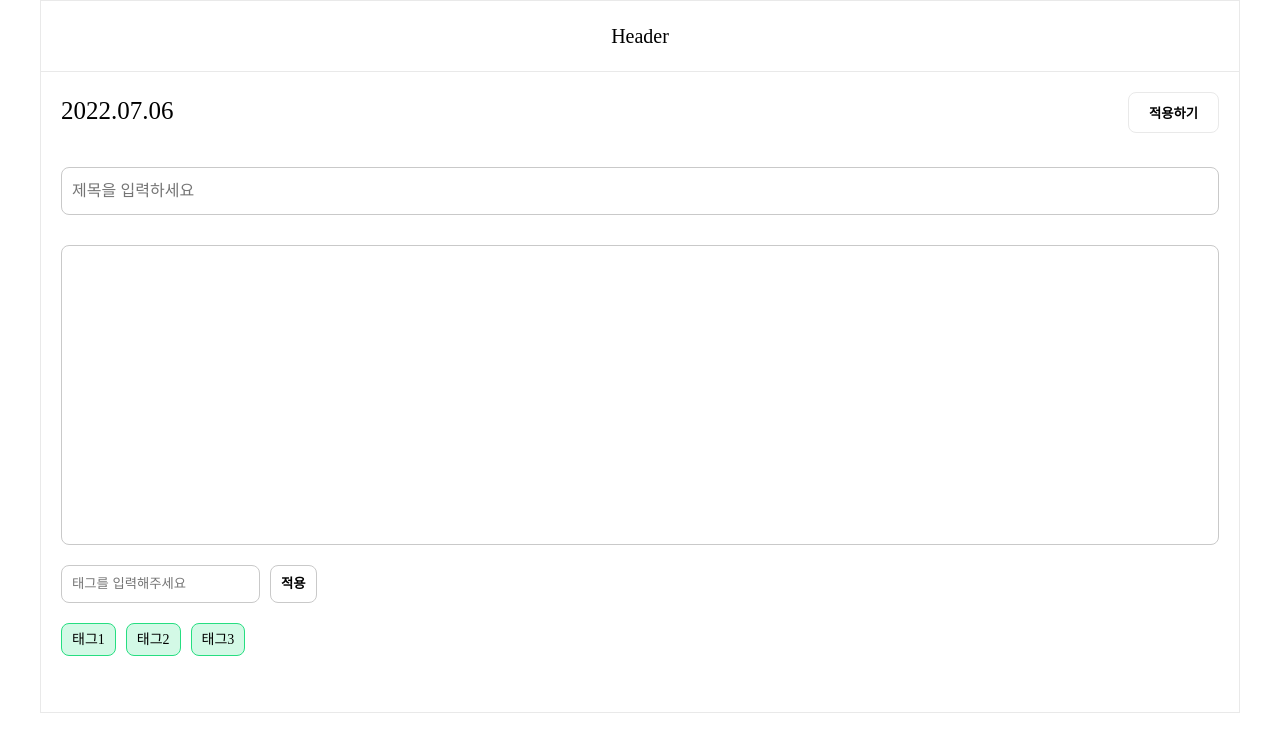
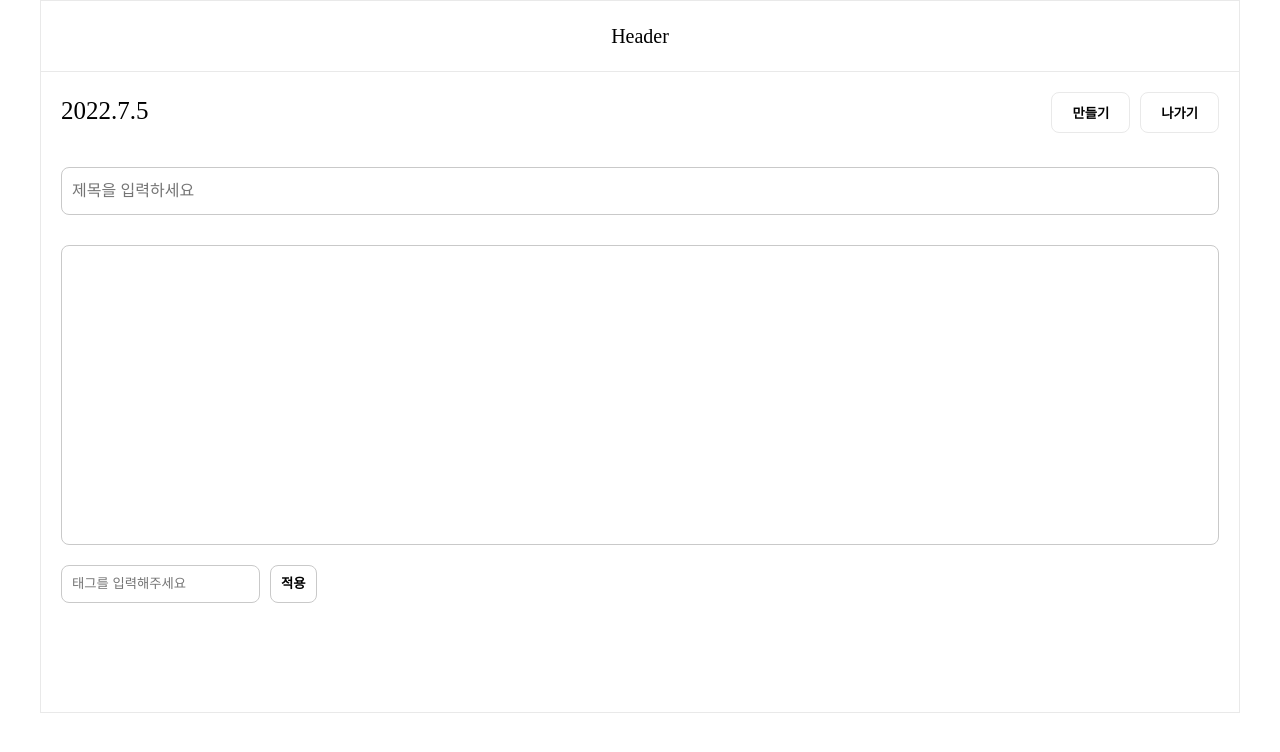
Before and after one commit to HongDuHyeon/diary_minding, a React (Create React App) app: page /write in a window 1280 px wide. Shown: the top 752 px of the page. Built offline with nearby package versions, Linux system fonts and the light colour scheme.

Commit message:
Modify: Tag 컴포넌트 분리 및 기능 작업

```diff
--- a/src/features/Write/Write.tsx
+++ b/src/features/Write/Write.tsx
@@ -1,27 +1,114 @@
-import React from 'react';
+import React, { useEffect, useState } from 'react';
+import { useNavigate } from 'react-router-dom';
 import styled from 'styled-components';
-import { CardTag } from '../List/List';
+import Tag from './components/Tag';
+
+let nextId = 1;
+
+interface iWrite {
+  date?: number | string;
+  title: string;
+  text: string;
+}
+
+export interface iTag {
+  id: number | string;
+  text: string;
+}
 
 const Write = () => {
+  const [write, setWrite] = useState<iWrite>({
+    date: '',
+    title: '',
+    text: '',
+  });
+  const [tag, setTag] = useState<iTag[]>([]);
+  const navigate = useNavigate();
+
+  const year = new Date().getFullYear();
+  const month = new Date().getMonth() + 1;
+  const day = new Date().getDate();
+
+  const goToList = () => {
+    navigate('/');
+  };
+
+  const onDiaryPost = (e: React.FormEvent<HTMLButtonElement>) => {
+    e.preventDefault();
+    fetch('http://localhost:4000/diary', {
+      method: 'POST',
+      headers: {
+        'Content-Type': 'application/json',
+      },
+      body: JSON.stringify({
+        date: write.date,
+        title: write.title,
+        text: write.text,
+        tag: tag,
+      }),
+    })
+      .then(res => res.json())
+      .then(res => {
+        if (res) {
+          alert('새로운 일기가 추가 되었습니다.');
+          handleWriteReset();
+          goToList();
+        }
+      });
+  };
+
+  useEffect(() => {
+    setWrite(prev => ({ ...prev, date: `${year}.${month}.${day}` }));
+  }, []);
+
+  const handleWriteInput = (e: React.ChangeEvent<HTMLInputElement>) => {
+    const { value, name } = e.target;
+    setWrite(prev => ({ ...prev, [name]: value }));
+  };
+
+  const handleWriteText = (e: React.ChangeEvent<HTMLTextAreaElement>) => {
+    const { value, name } = e.target;
+    setWrite(prev => ({ ...prev, [name]: value }));
+  };
+
+  const handleTag = (text: string) => {
+    if (text === '') {
+      return;
+    } else {
+      const tagList = {
+        id: nextId,
+        text,
+      };
+      setTag(tag => tag.concat(tagList));
+      nextId++;
+    }
+  };
+  const handleWriteReset = () => {
+    setWrite(prev => ({ ...prev, title: '', text: '' }));
+    setTag([]);
+  };
+
   return (
     <>
       <WriteForm>
         <WriteButtonWrap>
-          <WriteSubmitButton>적용하기</WriteSubmitButton>
+          <WriteSubmitButton onClick={onDiaryPost}>만들기</WriteSubmitButton>
+          <WriteExitButton onClick={goToList}>나가기</WriteExitButton>
         </WriteButtonWrap>
         <WriteContents>
-          <WriteDate>2022.07.06</WriteDate>
-          <WriteTitle placeholder="제목을 입력하세요" />
-          <WriteText />
-          <TagWrap>
-            <TagInput placeholder="태그를 입력해주세요" />
-            <TagButton>적용</TagButton>
-            <WriteTagWrap>
-              <CardTag>태그1</CardTag>
-              <CardTag>태그2</CardTag>
-              <CardTag>태그3</CardTag>
-            </WriteTagWrap>
-          </TagWrap>
+          <WriteDate>{write.date}</WriteDate>
+          <WriteTitle
+            name="title"
+            value={write.title}
+            onChange={handleWriteInput}
+            placeholder="제목을 입력하세요"
+          />
+          <WriteText
+            name="text"
+            value={write.text}
+            onChange={handleWriteText}
+          />
+          <Tag handleTag={handleTag} tag={tag} />
         </WriteContents>
       </WriteForm>
     </>
@@ -46,6 +133,10 @@ const WriteSubmitButton = styled.button`
   border-radius: 8px;
 `;
 
+const WriteExitButton = styled(WriteSubmitButton)`
+  margin-left: 10px;
+`;
+
 const WriteContents = styled.div``;
 
 const WriteDate = styled.p`
@@ -63,25 +154,6 @@ const WriteTitle = styled.input`
   outline: none;
 `;
 
-const TagWrap = styled.div`
-  margin-top: 20px;
-`;
-
-const TagInput = styled.input`
-  padding: 5px 10px;
-  border: 1px solid #c9c9c9;
-  border-radius: 8px;
-  line-height: 26px;
-`;
-
-const TagButton = styled.button`
-  padding: 5px 10px;
-  margin-left: 10px;
-  border: 1px solid #c9c9c9;
-  border-radius: 8px;
-  line-height: 26px;
-`;
-
 const WriteText = styled.textarea`
   width: 100%;
   min-height: 300px;
@@ -89,9 +161,6 @@ const WriteText = styled.textarea`
   padding: 5px 10px;
   border: 1px solid #c9c9c9;
   border-radius: 8px;
+  font-family: inherit;
   resize: none;
 `;
-const WriteTagWrap = styled.ul`
-  display: flex;
-  margin-top: 20px;
-`;
```
